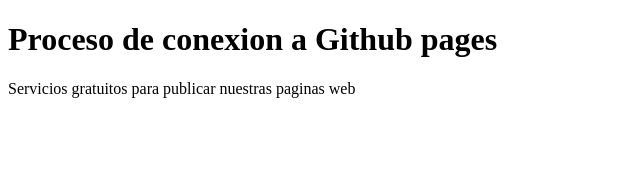
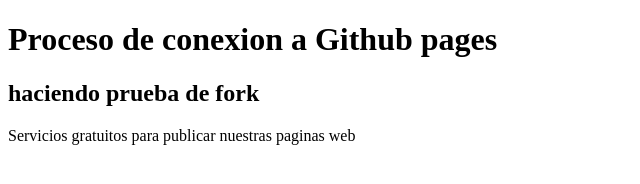
Before and after one commit to Citlali-CodeJS/prueba-ghp, a plain HTML site: page index.html in a window 1280 px wide. Shown: the whole page, without its empty margins (0-640 px from the left). Drawn offline with Linux system fonts and the light colour scheme.

Commit message:
version rolando

```diff
--- a/index.html
+++ b/index.html
@@ -7,6 +7,7 @@
 </head>
 <body>
     <h1>Proceso de conexion a Github pages</h1>
+    <h2>haciendo prueba de fork</h2>
 
     <p>Servicios gratuitos para publicar nuestras paginas web</p>
 </body>
```
